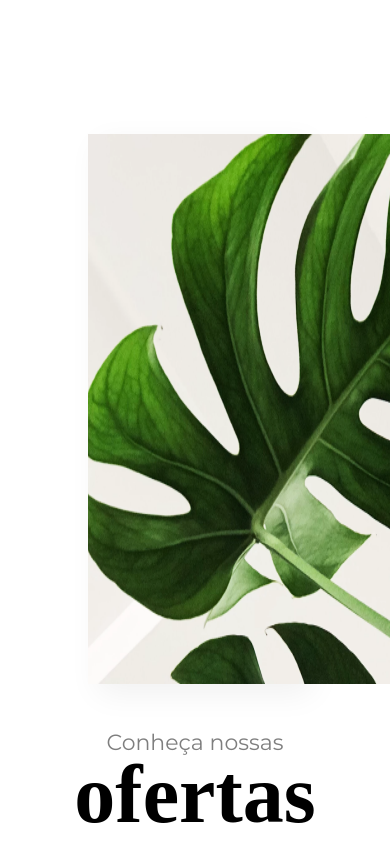
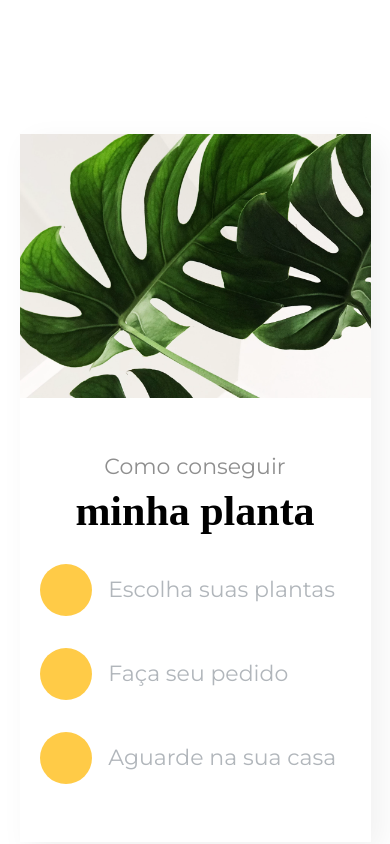
Before and after one commit to viniwebster/casa-verde, a React (Create React App) app: page / in a window 390 px wide. Shown: the part 920-1764 px from the top of the page. Built offline with nearby package versions, Linux system fonts and the light colour scheme; a web font is replaced by a local one.

Commit message:
ajustando reponsividade do card de informaçoes

```diff
--- a/src/components/Infos/Infos.css
+++ b/src/components/Infos/Infos.css
@@ -1,6 +1,7 @@
 .card__infos{
     display: flex;
-    width: 55%;
+    margin: auto;
+    width: 90%;
     box-shadow: 10px 10px 30px 0px rgba(0, 0, 0, 0.06);
 }
 
@@ -40,3 +41,11 @@
 .info:last-child{
     margin-bottom: 0;
 }
+
+
+@media screen and (max-width: 890px) {
+    .card__infos{
+        flex-direction: column;
+        text-align: center;
+    }
+}
--- a/src/components/Infos/index.js
+++ b/src/components/Infos/index.js
@@ -9,21 +9,23 @@ function CardInfos({titulo, subtitulo}) {
     ]
 
     return(
-        <div className='card__infos container'>
-            <img src='assets/planta-como-conseguir.png' />
+    <section className='container'>
+        <div className='card__infos'>
+            <img src='assets/planta-como-conseguir.png' alt='planta'/>
             <div className='card__infos-infos'>
                 <h4>{subtitulo}</h4>
                 <h3>{titulo}</h3>
                 <ul>
-                    {lista.map(item =>
+                    {lista.map((item, index) =>
                         <div className='info'>
                             <img src='assets/Ellipse.svg' alt='Elipse'/>
-                            <li>{item}</li>
+                            <li key={index}>{item}</li>
                         </div>
                     )}
                 </ul>
             </div>
         </div>
+    </section>
     )
 }
 
```
